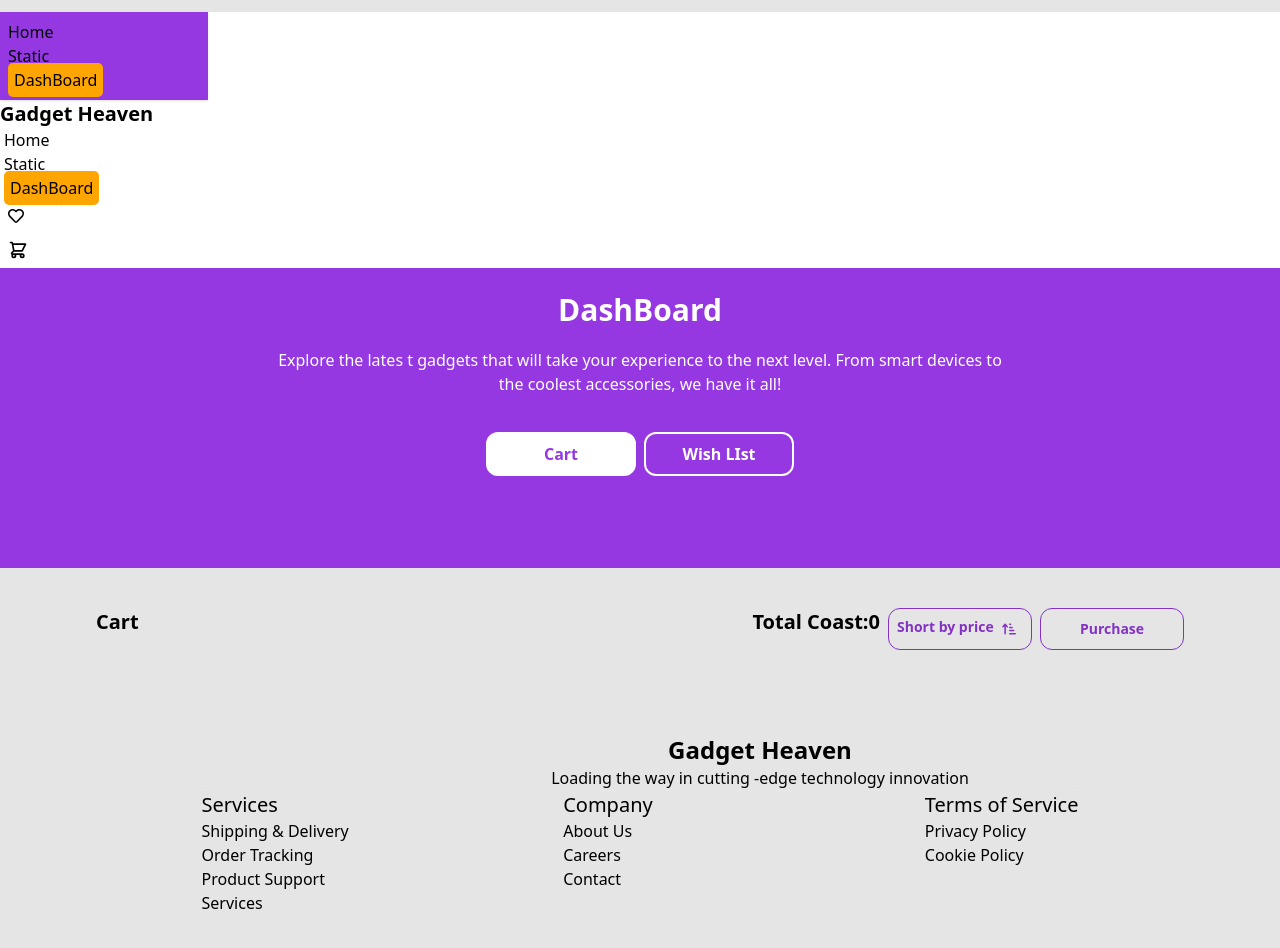
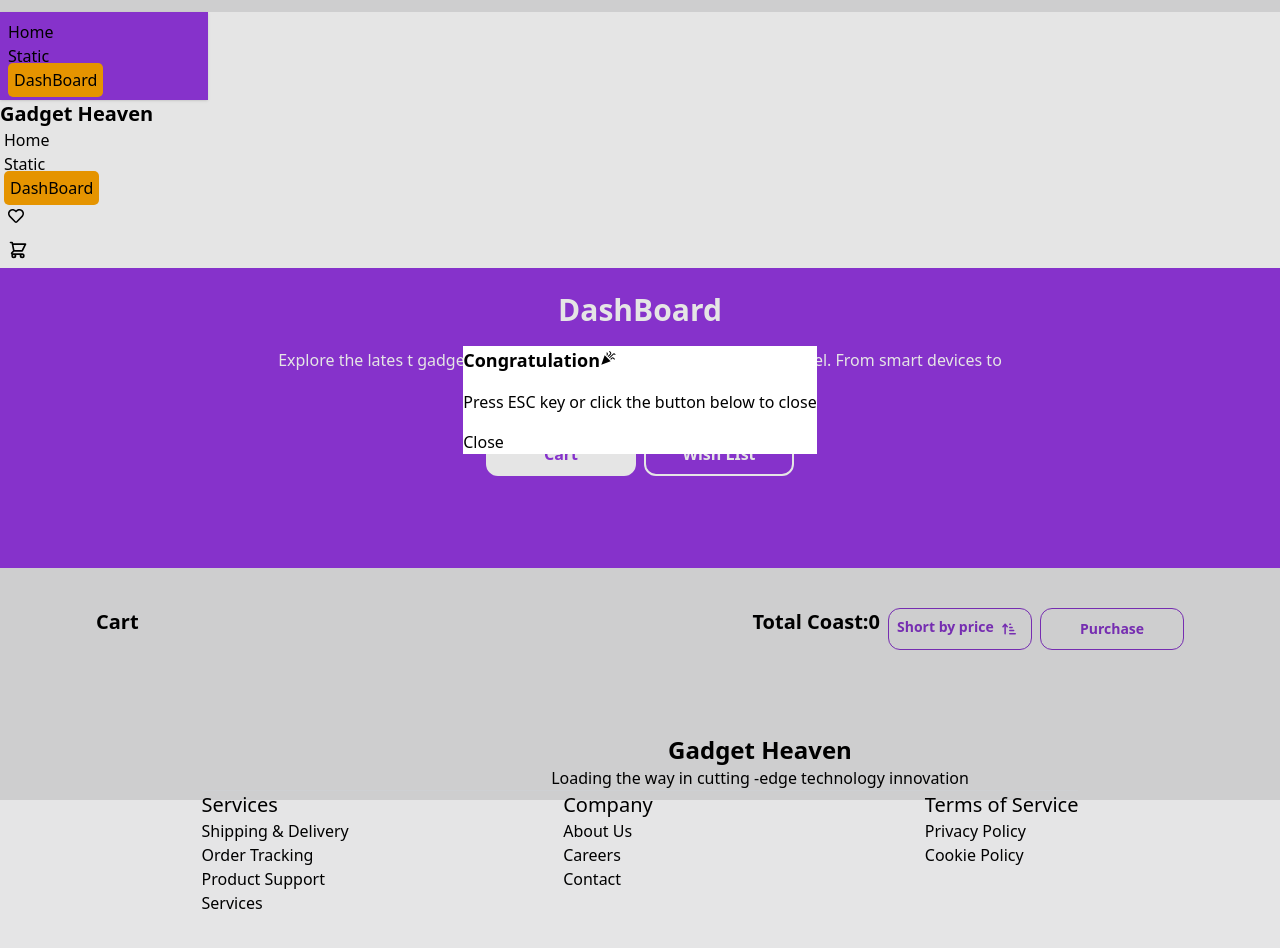
Before and after one commit to rajalishikh/gadgethaven_online_store_house, a React (Vite) app: page /dashBoard in a window 1280 px wide. Both pictures are taken after a click on the button "Purchase". Shown: the top 948 px of the page. Built offline with nearby package versions, Linux system fonts and the light colour scheme.

Commit message:
Now When I am ClicK  the purchess button show modal

```diff
--- a/src/Components/Cart/Cart.jsx
+++ b/src/Components/Cart/Cart.jsx
@@ -1,5 +1,6 @@
 import { useEffect, useState } from "react";
 import { FaArrowUpShortWide } from "react-icons/fa6";
+import { MdCelebration } from "react-icons/md";
 import { toast, ToastContainer } from 'react-toastify';
 import { getStoreCard } from "../DashBoard/lss";
 import Dbsd from "../DashBoardSaveData/Dbsd.jsx";
@@ -35,6 +36,11 @@ const Cart = () => {
 
       },[itemCard])
 
+      const showModel=()=>{
+        document.getElementById('my_modal_5').showModal()
+
+      }
+
       return (
         <div>
             <div className="lg:ml-24 lg:mr-24 mt-10">
@@ -48,7 +54,7 @@ const Cart = () => {
                 <div><p className="lg:text-xl font-bold text-black">Total Coast:<span>{price}</span> </p></div>
                 <div className="flex">
                      <button onClick={()=>handleShort()} className="flex border border-[#8332C5] p-2 rounded-xl text-sm text-[#8332C5] hover:text-white hover:bg-[#8332C5] mr-2 lg:w-36 font-bold">Short by price <FaArrowUpShortWide className="h-6 ml-2" /> </button>
-                      <button className="border border-[#8332C5] p-2 rounded-xl text-sm text-[#8332C5] hover:text-white hover:bg-[#8332C5]  lg:w-36 font-bold">Purchase</button>
+                      <button  onClick={()=>showModel()}  className="border border-[#8332C5] p-2 rounded-xl text-sm text-[#8332C5] hover:text-white hover:bg-[#8332C5]  lg:w-36 font-bold">Purchase</button>
                 </div>
 
 
@@ -65,6 +71,26 @@ const Cart = () => {
           </div>
           <ToastContainer/>
 
+          {/* modal part  */}
+          <dialog id="my_modal_5" className="modal modal-bottom sm:modal-middle">
+        <div className="modal-box">
+          <div className="flex ">
+
+            <div><h3 className="font-bold text-lg">Congratulation </h3></div>
+            <div className="w-6 mt-1 text-[]"><MdCelebration /></div>
+            </div>
+
+
+    <p className="py-4">Press ESC key or click the button below to close</p>
+    <div className="modal-action">
+      <form method="dialog">
+        {/* if there is a button in form, it will close the modal */}
+        <button className="btn">Close</button>
+      </form>
+    </div>
+  </div>
+</dialog>
+
         </div>
     );
 };
```
